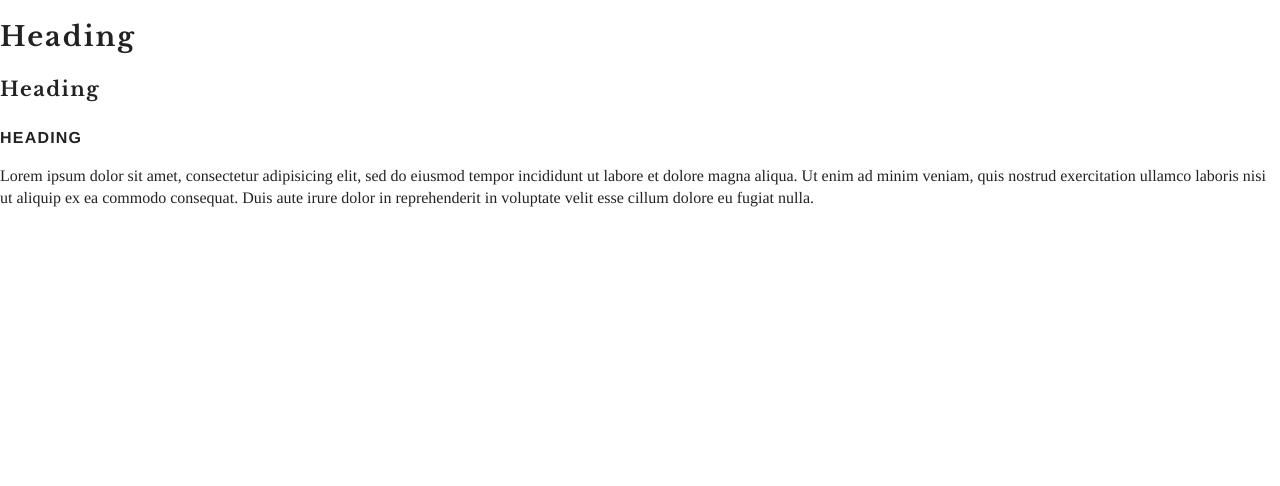
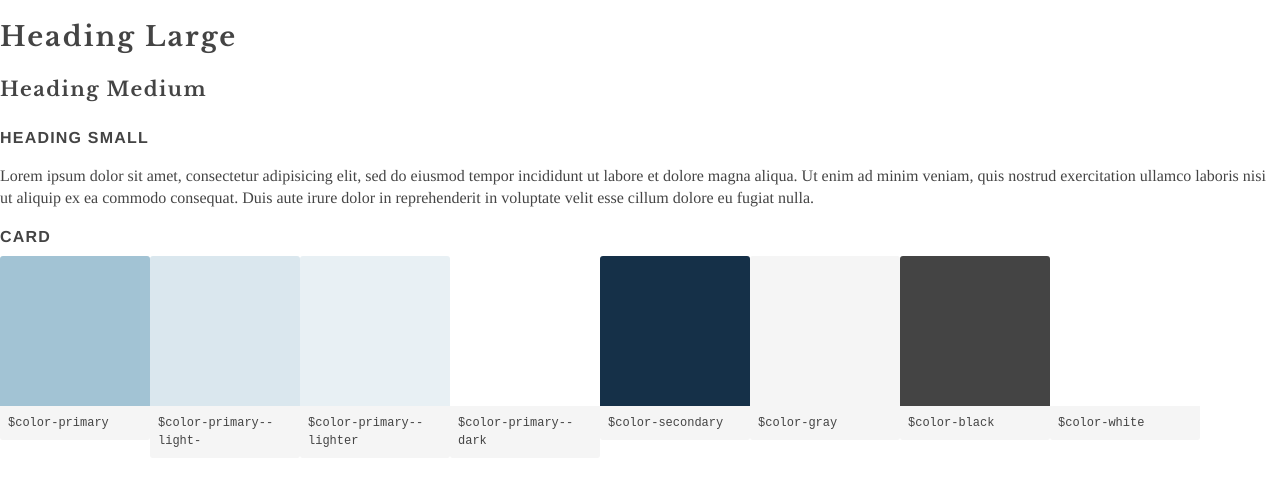
Before and after one commit to janrubio/janandolivia, a Gatsby site: page /styleguide in a window 1280 px wide. Built offline with nearby package versions, Linux system fonts and the light colour scheme; Gatsby itself is replaced by a stand-in of ours.

Commit message:
Add card component and update color palette

```diff
--- a/src/pages/styleguide.js
+++ b/src/pages/styleguide.js
@@ -4,9 +4,69 @@ import Layout from "../components/layout"
 export default () =>
     <Layout>
         <div>
-            <h1 className="heading heading--large">Heading</h1>
-            <h1 className="heading heading--medium">Heading</h1>
-            <h1 className="heading heading--small">Heading</h1>
+            <h1 className="heading heading--large">Heading Large</h1>
+            <h2 className="heading heading--medium">Heading Medium</h2>
+            <h3 className="heading heading--small">Heading Small</h3>
             <p>Lorem ipsum dolor sit amet, consectetur adipisicing elit, sed do eiusmod tempor incididunt ut labore et dolore magna aliqua. Ut enim ad minim veniam, quis nostrud exercitation ullamco laboris nisi ut aliquip ex ea commodo consequat. Duis aute irure dolor in reprehenderit in voluptate velit esse cillum dolore eu fugiat nulla.</p>
         </div>
+
+        <h2 className="heading heading--small">Card</h2>
+
+        <div>
+            <div className="card">
+                <div className="card__image u-fill--primary"></div>
+                <div className="card__description">
+                    <code>$color-primary</code>
+                </div>
+            </div>
+
+            <div className="card">
+                <div className="card__image u-fill--primary--light"></div>
+                <div className="card__description">
+                    <code>$color-primary--light-</code>
+                </div>
+            </div>
+
+            <div className="card">
+                <div className="card__image u-fill--primary--lighter"></div>
+                <div className="card__description">
+                    <code>$color-primary--lighter</code>
+                </div>
+            </div>
+
+            <div className="card">
+                <div className="card__image u-fill--primary-dark"></div>
+                <div className="card__description">
+                    <code>$color-primary--dark</code>
+                </div>
+            </div>
+
+            <div className="card">
+                <div className="card__image u-fill--secondary"></div>
+                <div className="card__description">
+                    <code>$color-secondary</code>
+                </div>
+            </div>
+
+            <div className="card">
+                <div className="card__image u-fill--gray"></div>
+                <div className="card__description">
+                    <code>$color-gray</code>
+                </div>
+            </div>
+
+            <div className="card">
+                <div className="card__image u-fill--black"></div>
+                <div className="card__description">
+                    <code>$color-black</code>
+                </div>
+            </div>
+
+            <div className="card">
+                <div className="card__image u-fill--white"></div>
+                <div className="card__description">
+                    <code>$color-white</code>
+                </div>
+            </div>
+        </div>
     </Layout>
--- /dev/null
+++ b/src/styles/components/card.scss
@@ -0,0 +1,24 @@
+// Card
+
+.card {
+    display: inline-flex;
+    flex-direction: column;
+    width: 150px;
+}
+
+.card__image {
+    width: 150px;
+    height: 150px;
+    border-top-left-radius: 3px;
+    border-top-right-radius: 3px;
+}
+.card__description {
+    border-bottom-left-radius: 3px;
+    border-bottom-right-radius: 3px;
+    background: $color-white;
+    background: $color-gray;
+    align-self: flex-end;
+    width: 100%;
+    padding: 0.5rem;
+    font-size: 0.75rem;
+}
--- a/src/styles/components/typography.scss
+++ b/src/styles/components/typography.scss
@@ -5,7 +5,7 @@ body {
     font-size: 1rem;
     line-height: 1.4;
     text-rendering: optimizeLegibility;
-    color: $text-color;
+    color: $color-text;
 }
 
 .text--regular {
--- a/src/styles/global.scss
+++ b/src/styles/global.scss
@@ -1,15 +1,17 @@
 @import '~normalize.css/normalize.css';
-@import 'settings';
-
 
 // Mixins and Helper functions
 @import 'mixins';
 @import 'helpers';
 
+// Settings
+@import 'settings';
+
 // Components
 @import 'components/layout';
+@import 'components/typography';
 @import 'components/banner';
-@import 'components/typography';
+@import 'components/card';
 
 // Utilities
 @import 'utilities';
--- a/src/styles/mixins.scss
+++ b/src/styles/mixins.scss
@@ -1,4 +1,14 @@
 // Responsive Breakpoint Mixin
+
+// Breakpoints
+$breakpoints: (
+    xsmall: 0,
+    small: 420px,
+    medium: 640px,
+    large: 1024px,
+    xlarge: 1200px,
+    xxlarge: 1440px,
+);
 
 @mixin breakpoint($breakpoint) {
     $value: map-get($breakpoints, $breakpoint);
--- a/src/styles/settings.scss
+++ b/src/styles/settings.scss
@@ -8,24 +8,23 @@ $font-family-sans: 'brandon-grotesque', 'Helvetica Neue', Helvetica, sans-serif;
 
 
 // Colors
-$mint: #98efdc;
-$black: #222222;
-$white: #ffffff;
+$deepnavy: #153048;
+$smokeblue: #A2C3D4;
+// $smokeblue--light: #DAE7EE;
+// $smokeblue--lightest: #E3E9EC;
+// $smokeblue--dark: #8297AB;
+
+$color-gray: #F5F5F5;
+$color-black: #444444;
+$color-white: #ffffff;
 
 // Palette
-$primary-color: $mint;
-$text-color: $black;
-
-
-// Breakpoints
-$breakpoints: (
-    xsmall: 0,
-    small: 420px,
-    medium: 640px,
-    large: 1024px,
-    xlarge: 1200px,
-    xxlarge: 1440px,
-);
+$color-primary: $smokeblue;
+$color-secondary: $deepnavy;
+$color-primary--light: tint($color-primary, 60%);
+$color-primary--lighter: tint($color-primary, 75%);
+$color-primary--dark: shade($color-primary, 25%);
+$color-text: $color-black;
 
 
 // Animation
--- a/src/styles/utilities.scss
+++ b/src/styles/utilities.scss
@@ -1,13 +1,18 @@
 // Utility Classes
 
 // Background Colors
-.u-fill--dark {
-    // background-color: $black;
-}
+.u-fill--primary { background-color: $color-primary; }
+.u-fill--primary--light { background-color: $color-primary--light; }
+.u-fill--primary--lighter { background-color: $color-primary--lighter; }
+.u-fill--primary--dark { background-color: $color-primary--dark; }
+.u-fill--secondary { background-color: $color-secondary; }
+.u-fill--gray { background-color: $color-gray; }
+.u-fill--black { background-color: $color-black; }
+.u-fill--white { background-color: $color-white; }
 
 // Text Colors
 .u-color--primary {
-    // color: $primary-color;
+    color: $color-primary;
 }
 
 // Measure (restrict content to readable line length)
```
